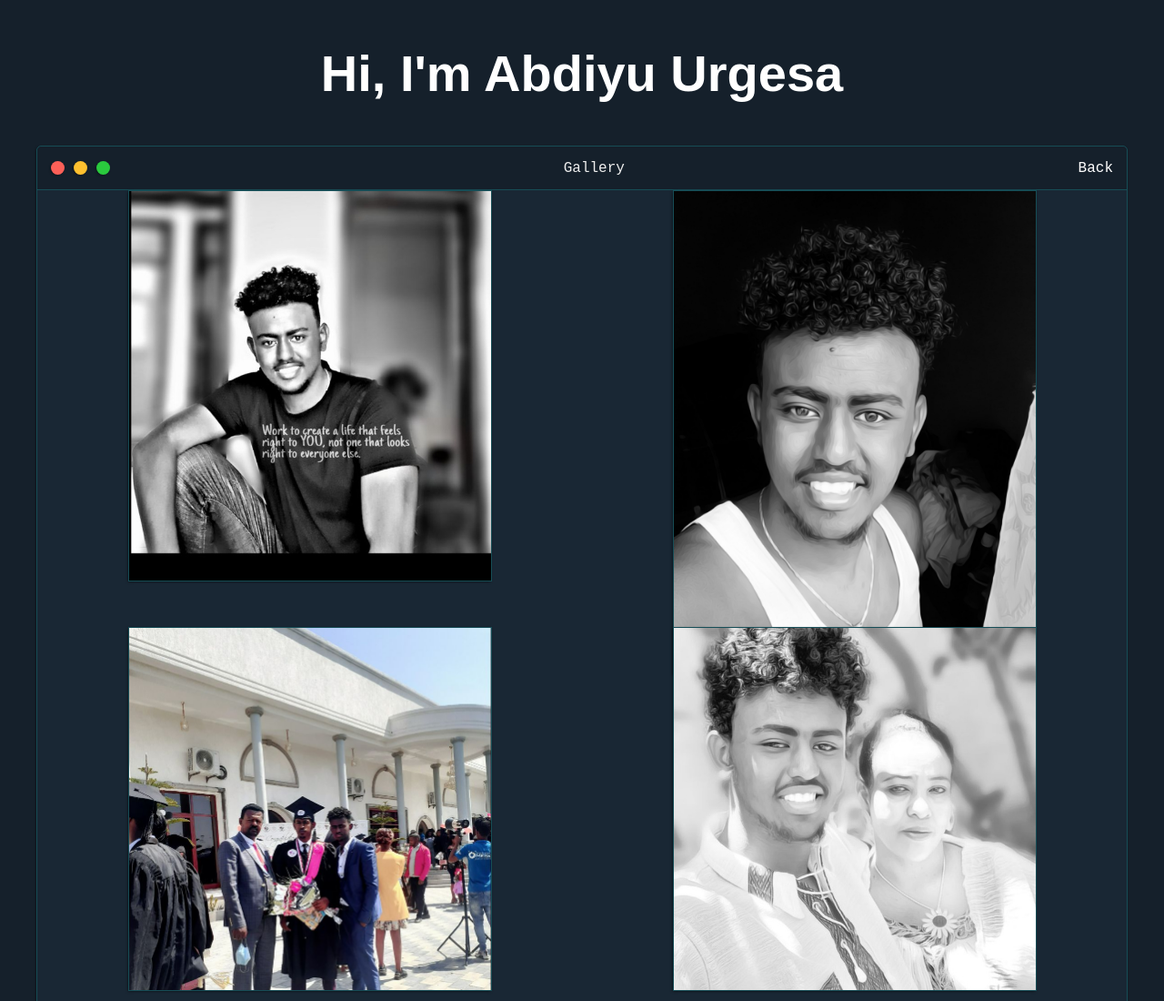
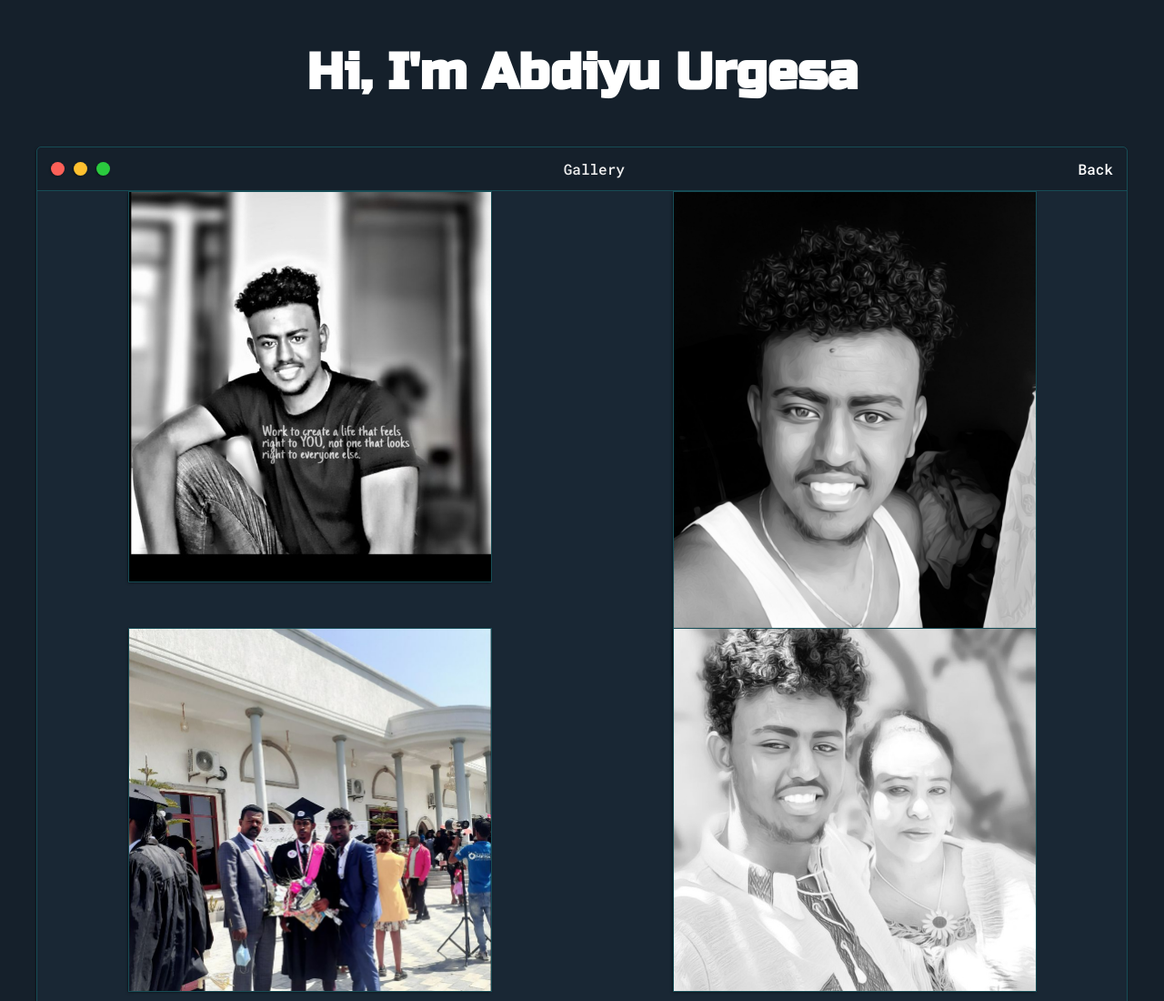
Before and after one commit to Abdiyu-urgesa/Abdiyu-urgesa.github.io, a plain HTML site: page portofolio/gallery.html in a window 1280 px wide. Shown: the top 1100 px of the page at 91% size. Drawn offline with Linux system fonts and the light colour scheme.

Commit message:
gallery fixup

```diff
--- a/portofolio/gallery.html
+++ b/portofolio/gallery.html
@@ -3,6 +3,10 @@
 <head>
 	<title> Abdiyu Urg</title>
 	<meta name="viewport" content="widht=device-width, initial-scale=1 , maximum-scale=1, minimum-scale=1" />
+
+	<link href="https://fonts.googleapis.com/css2?family=Russo+One&display=swap" rel="stylesheet">
+
+	<link href="https://fonts.googleapis.com/css2?family=Roboto+Mono:wght@500&family=Russo+One&display=swap" rel="stylesheet">
 
 
 	<link rel="stylesheet" type="text/css" href="defualt.css">
```
